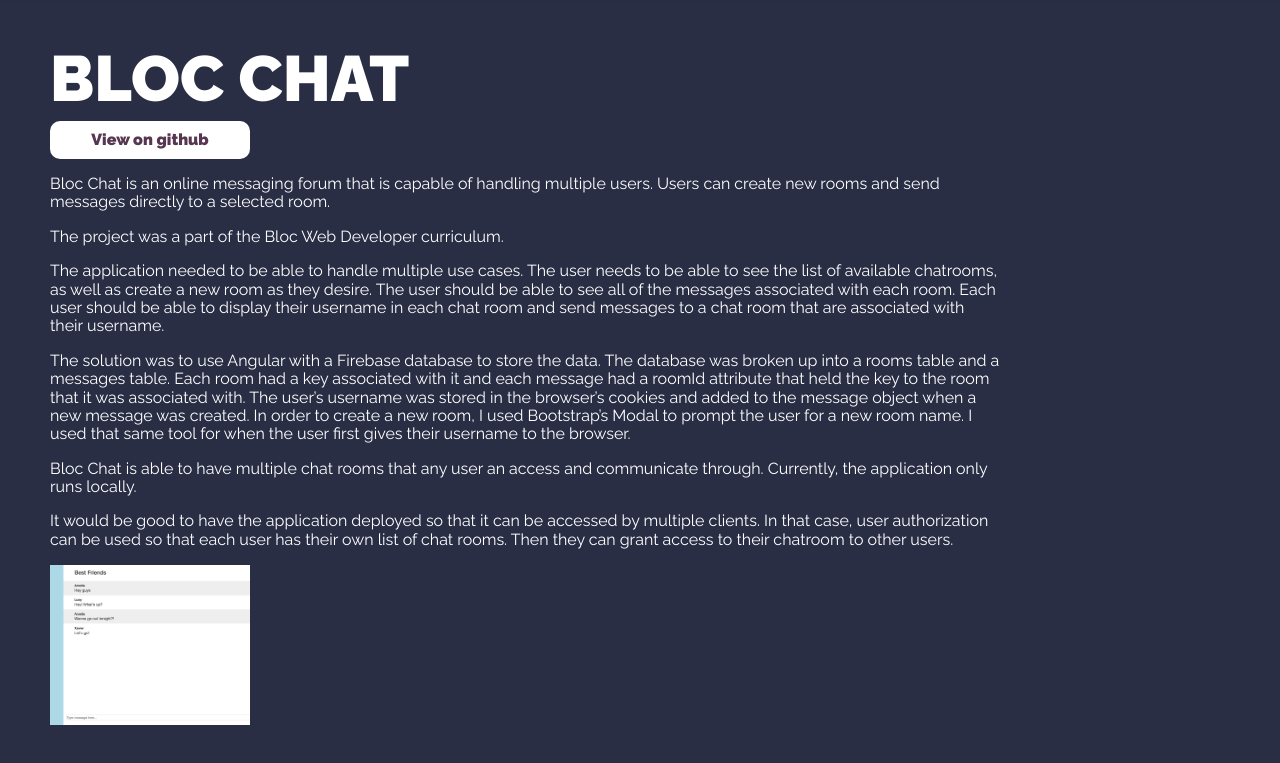
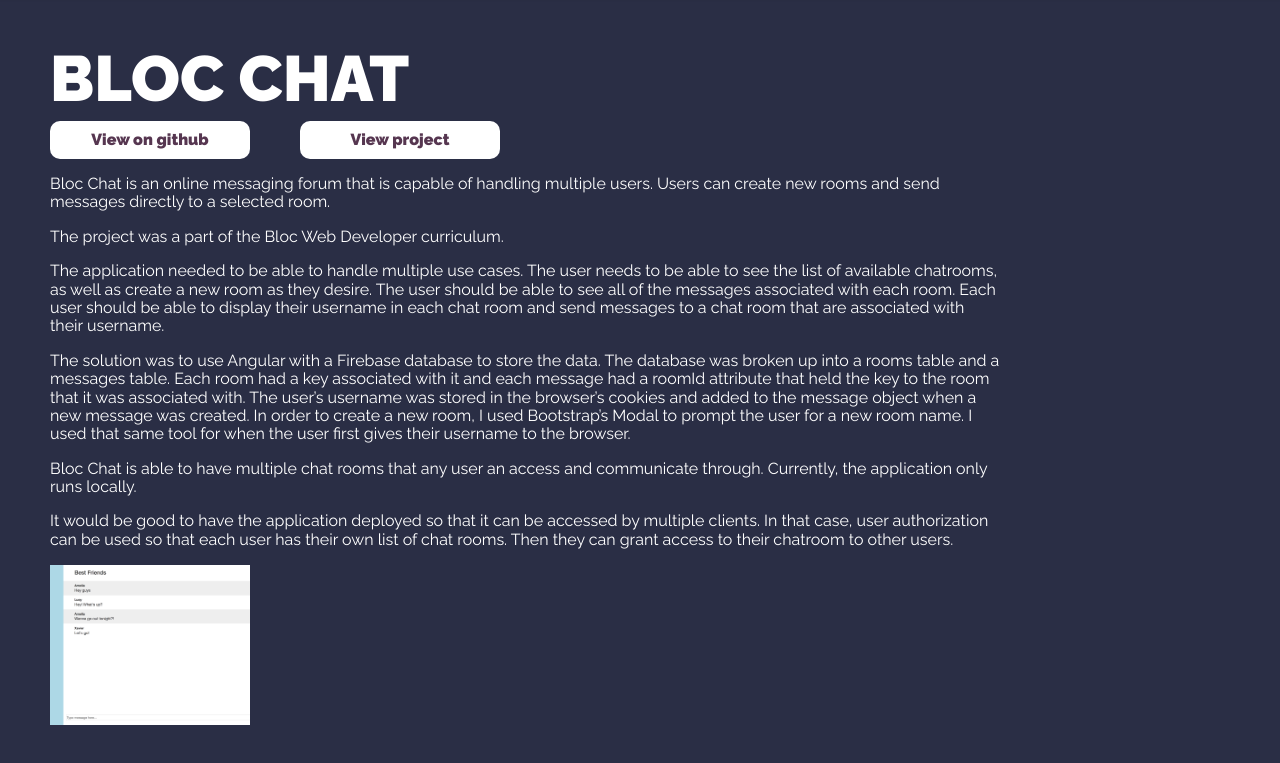
Before and after one commit to ameliagalgon/ameliagalgon.github.io, a plain HTML site: page projects/bloc-chat.html in a window 1280 px wide. Shown: the part 63-826 px from the top of the page. Drawn offline with nearby package versions, Linux system fonts and the light colour scheme.

Commit message:
add deployment link for bloc chat

```diff
--- a/projects/bloc-chat.html
+++ b/projects/bloc-chat.html
@@ -48,6 +48,9 @@
                         <div class="link github-link">
                             <a href="https://github.com/ameliagalgon/bloc-chat" target="_blank">View on github</a>
                         </div>
+                        <div class="link deployment-link">
+                            <a href="https://hidden-inlet-55033.herokuapp.com/" target="_blank">View project</a>
+                        </div>
                     </div>
                     <div class="description-container">
                         <div class="project-description">
```
